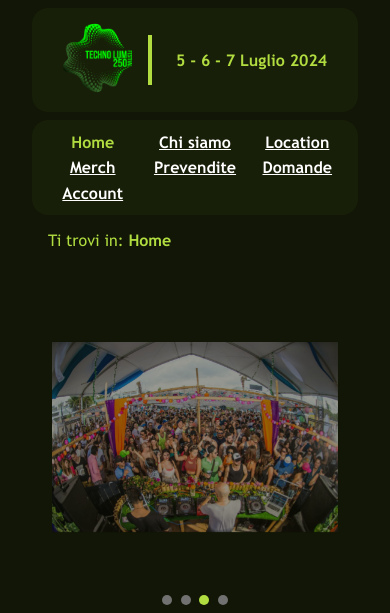
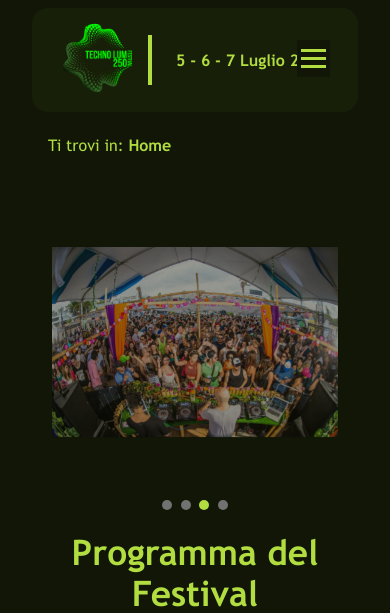
Before and after one commit to lonewalker0/progetto-tecweb, a PHP site: page /index.php in a window 390 px wide. Shown: the top 613 px of the page. Run offline with PHP 8.4, Linux system fonts and the light colour scheme; data comes from the database, SQL or seed files in the repository; data that the repository does not hold is empty.

Commit message:
menu a tendina

```diff
--- a/Src/src/css/mobile.css
+++ b/Src/src/css/mobile.css
@@ -89,25 +89,60 @@
     width: calc(100% - 5rem);
   }
 
-  nav.menu{
-    margin: 0rem 2rem 0rem 2rem;
-    width: calc(100% - 4rem);
-    flex-direction: column;
-    align-items: unset;
-    justify-content: unset;
+  .menu {
+    display: none;
+    background-color: var(--verde-scurino);
+    margin-top: 1rem;
+    padding: 20px;
   }
 
-  nav.menu ul{
-    display: grid;
-    grid-template-columns: 1fr 1fr 1fr;
-    padding: 0.6rem;
+  .menu ul {
+    padding: 0;
+    margin: 0;
+    display: flex;
+    flex-direction: column;
+}
+
+.menu li {
     text-align: center;
+    margin-bottom: 10px;
+    padding: 0.5rem;
+    border-bottom: 1px solid var(--verde-scuro);
+
+}
+
+.menu a {
+    display: block;
+    color: var(--link);
+}
+
+.menu a:visited {
+  color: var(--visited-link);
+}
+  /*in questo modo la classe non fa niente se applicata in dispositivi più piccoli*/
+  .fixed-menu {
+    position: relative;
+
+  }
+  /*e questo per non appliare effettivamente la cosa dello scroll che in non */
+  .fixed-menu + * {
+    padding-top: 0rem;
   }
 
-  nav.menu li{
-    margin-right: 0;
-    text-align: center;
-    padding: 0.2rem;
+  .menu-toggle {
+    position: absolute;
+    top: 40px; /* Adjust the distance from the top as needed */
+    right: 60px; /* Adjust the distance from the right as needed */
+    display: block;
+    background-color: var(--verde-scuro) ;
+    border: 4px solid var(--verde-scuro);
+    cursor: pointer;
+    overflow: hidden;
+  }
+
+
+  .menu-checkbox:checked ~ .menu {
+    display: block;
   }
 
   /*CAROSELLO*/
--- a/Src/src/css/newstyle.css
+++ b/Src/src/css/newstyle.css
@@ -277,6 +277,22 @@ header {
 }
 .fixed-menu + * {
   padding-top: 3rem;
+}
+
+.menu-toggle {
+  display: none;
+  cursor: pointer;
+
+}
+#menuToggle {
+  display: none;
+}
+
+.bar {
+  width: 25px;
+  height: 3px;
+  background-color: var(--verde-lime);
+  margin: 5px 0;
 }
 
 .menu ul {
@@ -1423,6 +1439,7 @@ table#tabellaordini{
   border-radius: 2rem;
   text-align: center;
   padding: 2rem;
+  font-size: 1.25rem;;
 }
 
 div#ordini table#tabellaordini caption{
--- a/Src/src/html/layout/menu.html
+++ b/Src/src/html/layout/menu.html
@@ -1,3 +1,9 @@
+<input type="checkbox" class="menu-checkbox" id="menuToggle" aria-label="Toggle Menu"/>
+    <label for="menuToggle" class="menu-toggle">
+      <div class="bar"></div>
+      <div class="bar"></div>
+      <div class="bar"></div>
+    </label>
 <nav class="menu" aria-label="navigazione menù">
   <ul>
     <li><a href="index.php" tabindex="0" lang="en">Home<div id="punto-ind"></div></a></li>
```
